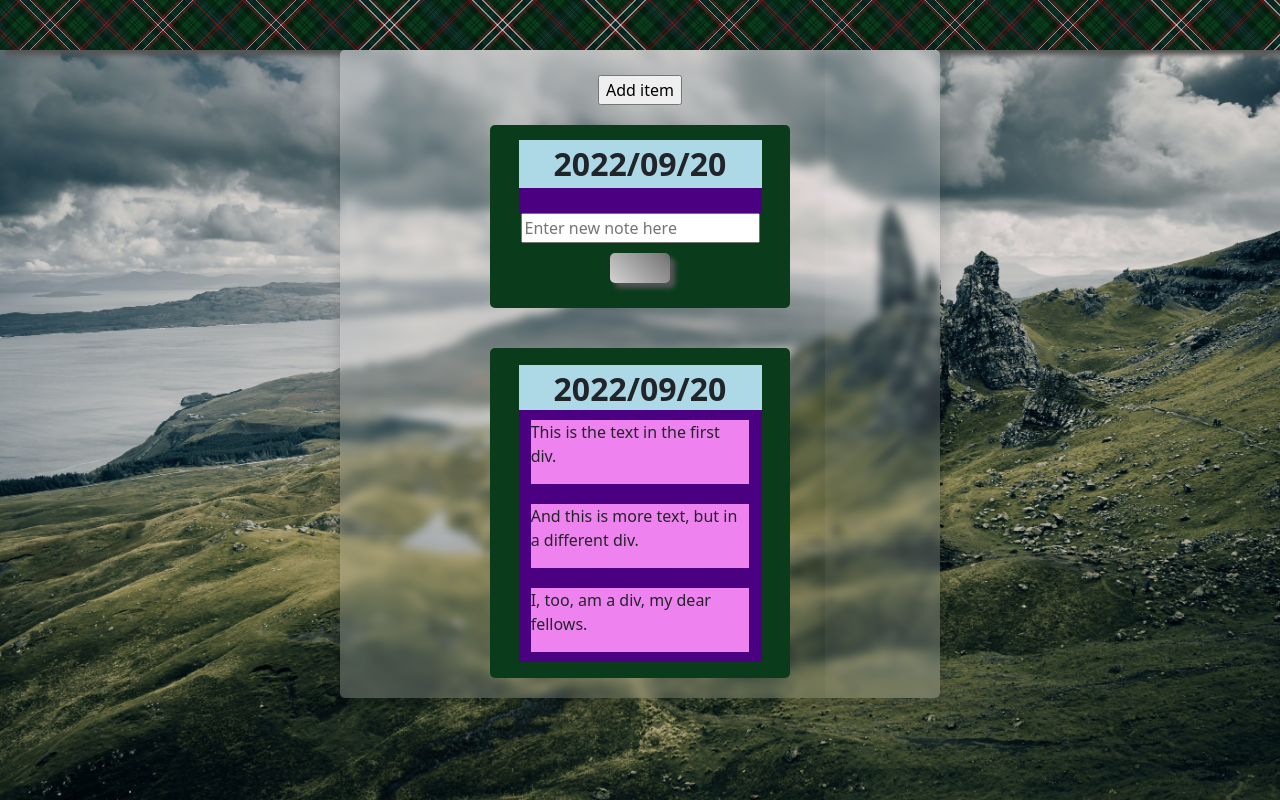
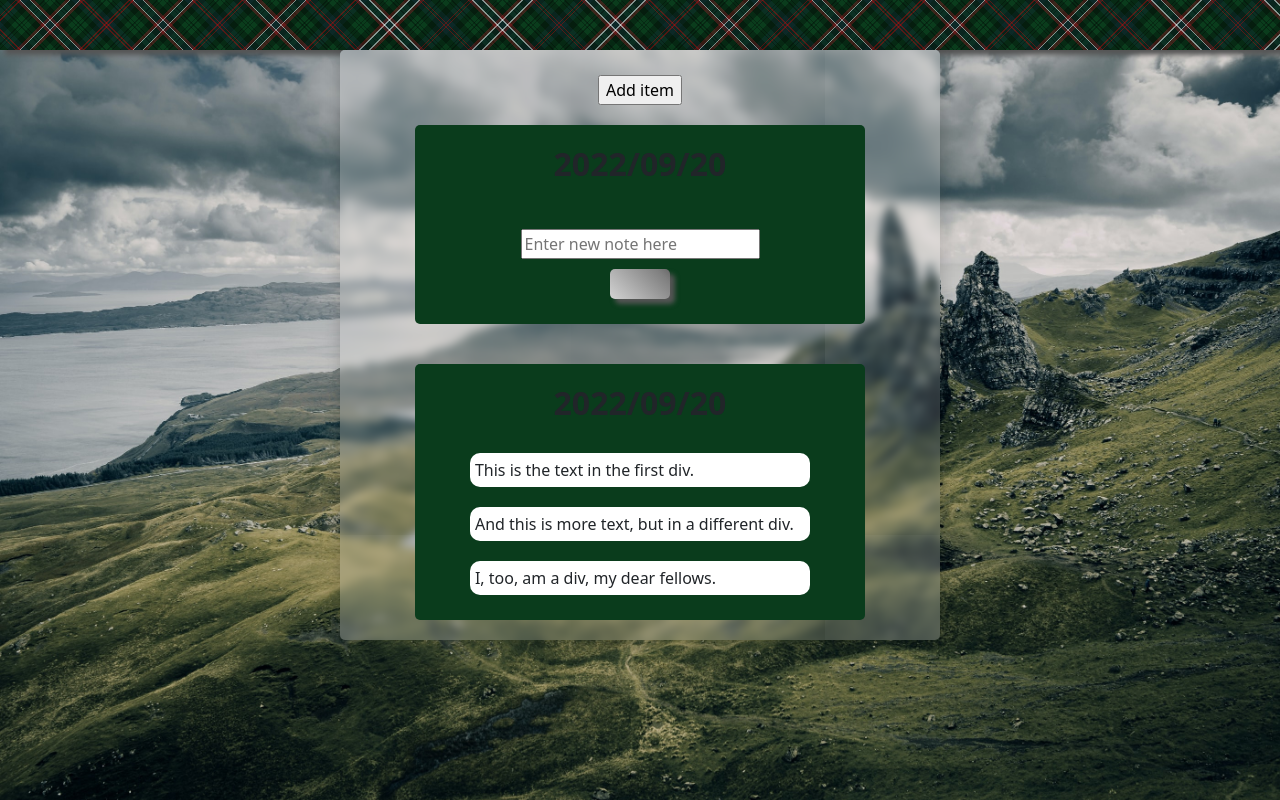
Before and after one commit to Cililocwee/to-do-app, a website built with webpack: page dist/index.html in a window 1280 px wide. Both pictures are taken after a click on the button "Add item". Built offline with nearby package versions, Linux system fonts and the light colour scheme.

Commit message:
updated some of the styles, didn't change how anything works

```diff
--- a/src/functions/postcard.js
+++ b/src/functions/postcard.js
@@ -1,9 +1,8 @@
 
 const postCards = (() => {
 
-    // this is an experiment for debugging
     function addFullItem() {
-        const utcShortForm = new Date().toJSON().slice(0,10).replace(/-/g,'/');
+        const utcShortForm = new Date().toJSON().slice(0, 10).replace(/-/g, '/');
         const utcLongForm = new Date().toJSON();
         const newDateCard = document.createElement('div');
         newDateCard.classList.add('date-card');
@@ -12,7 +11,6 @@ const postCards = (() => {
         newDateDisplay.innerText = String(utcShortForm);
 
         const list = document.querySelector('#list');
-        //document.getElementById('list').appendChild(newDateCard);
         list.insertBefore(newDateCard, list.firstChild);
         newDateCard.appendChild(newDateDisplay);
 
@@ -21,13 +19,12 @@ const postCards = (() => {
         newDateCard.appendChild(newContainer);
 
 
-        function addItem(){
-            if(box.value.length < 1){return};
+        function addItem() {
+            if (box.value.length < 1) { return };
             const newItem = document.createElement('div');
-            newItem.innerHTML = document.getElementById(utcLongForm).value;
+            newItem.innerHTML = `<p>${document.getElementById(utcLongForm).value}</p>`;
             newItem.classList.add('to-do-item');
             newItem.onclick = removeItem;
-            //newContainer.appendChild(newItem);
             newContainer.appendChild(newItem);
         }
 
@@ -37,7 +34,7 @@ const postCards = (() => {
         box.placeholder = 'Enter new note here';
         box.id = utcLongForm;
         box.addEventListener('keypress', (event) => {
-            if(event.key === 'Enter'){
+            if (event.key === 'Enter') {
                 addItem();
                 box.value = '';
             }
@@ -71,7 +68,7 @@ const postCards = (() => {
         saveList();
     }
 
-    function addToDoContainer () {
+    function addToDoContainer() {
         const newContainer = document.createElement('div');
         newContainer.classList.add('to-do-container');
         newContainer.onclick = removeItem;
@@ -103,7 +100,7 @@ const postCards = (() => {
 
     function loadList() {
         document.getElementById('list').innerHTML = localStorage.storedList;
-        for(let i = 0; i < list.children.length; i++){
+        for (let i = 0; i < list.children.length; i++) {
             list.children[i].onclick = removeItem;
         }
     }
--- a/src/index.js
+++ b/src/index.js
@@ -44,7 +44,4 @@ toDoContainer.appendChild(toDoItem3);
 const postbtn = document.querySelector('#post-button');
 postbtn.onclick = postCards.addFullItem;
 
-//const ncmaker = document.querySelector('#new-card-maker');
-//ncmaker.onclick = postCards.addFullItem;
-//const postcont = document.querySelector('#post-container');
-//postcont.onclick = postCards.addToDoContainer;
+postCards.loadList;
--- a/src/styles/style.css
+++ b/src/styles/style.css
@@ -1,5 +1,3 @@
-
-
 body,
 html {
     height: 100%;
@@ -100,7 +98,7 @@ html {
 
 .view-box {
     /*background: yellow;*/
-    width: 75%;
+    width: 100%;
     height: fit-content;
     display: flex;
     flex-direction: column;
@@ -110,11 +108,18 @@ html {
     backdrop-filter: blur(0px);*/
 }
 
+#list {
+    width: 100%;
+    display: flex;
+    flex-direction: column;
+    align-items: center;
+}
+
 .date-card {
     background: var(--scottish-background-color);
     height: fit-content;
     padding: 15px;
-    width: 300px;
+    width: 75%;
     display: flex;
     flex-direction: column;
     justify-content: center;
@@ -124,8 +129,8 @@ html {
 }
 
 .date-display {
-    background: lightblue;
-    height: 15%;
+    /*background: lightblue;*/
+    height: 2em;
     width: 90%;
     font-size: 2em;
     font-weight: bold;
@@ -133,7 +138,7 @@ html {
 }
 
 .to-do-container {
-    background: indigo;
+    /*background: indigo;*/
     height: fit-content;
     min-height: 25px;
     width: 90%;
@@ -144,9 +149,16 @@ html {
 }
 
 .to-do-item {
-    background: violet;
+    background: white;
     width: 90%;
     height: fit-content;
     justify-content: center;
     margin: 10px;
+    border-radius: 10px;
+    padding: 5px;
+    align-items: center;
 }
+
+.to-do-item p{
+    margin: auto;
+}
```
Also changed, not shown: dist/bundle.js.
